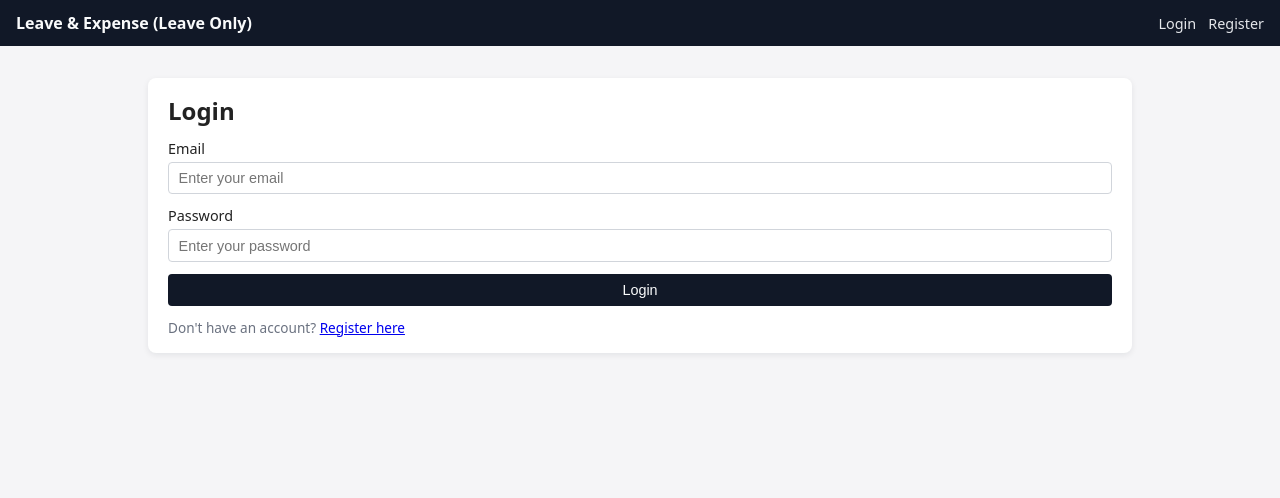
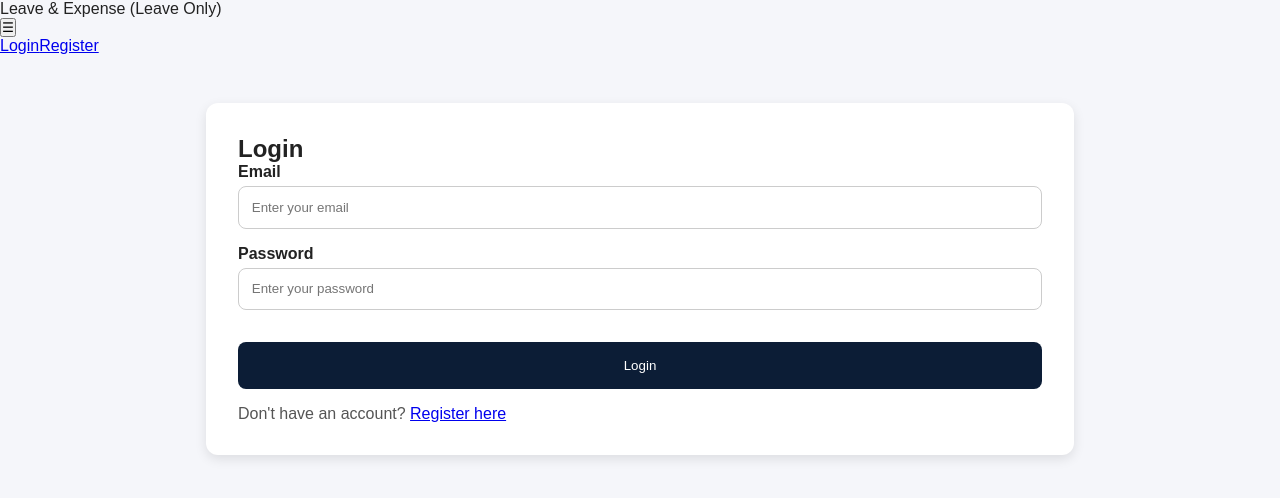
Before and after one commit to Gowthamsenthil-22/leave_sys, a React app in the folder frontend/: page /login in a window 1280 px wide. Shown: the top 498 px of the page. Built offline with nearby package versions, Linux system fonts and the light colour scheme; the HTML template or start-up script is replaced by a standard one.

Commit message:
Update global.css

```diff
--- a/frontend/src/styles/global.css
+++ b/frontend/src/styles/global.css
@@ -1,323 +1,113 @@
+/* GLOBAL RESET */
 * {
-  box-sizing: border-box;
   margin: 0;
   padding: 0;
+  box-sizing: border-box;
 }
 
 body {
-  font-family: system-ui, -apple-system, BlinkMacSystemFont, 'Segoe UI',
-    sans-serif;
-  background-color: #f5f5f7;
+  background: #f5f6fa;
+  font-family: Arial, sans-serif;
   color: #222;
+  margin: 0;
 }
 
-.app-container {
-  min-height: 100vh;
-  display: flex;
-  flex-direction: column;
-}
-
-.app-content {
-  flex: 1;
+/* Centered layout */
+.page-container {
+  max-width: 900px;
+  margin: 2rem auto;
   padding: 1rem;
 }
 
-/* NAVBAR */
-
-.navbar {
-  display: flex;
-  align-items: center;
-  justify-content: space-between;
-  background-color: #111827;
-  color: #f9fafb;
-  padding: 0.75rem 1rem;
-  position: sticky;
-  top: 0;
-  z-index: 10;
+/* Card */
+.card {
+  background: white;
+  padding: 2rem;
+  border-radius: 12px;
+  box-shadow: 0 4px 12px rgba(0, 0, 0, 0.1);
 }
 
-.navbar-logo {
-  font-weight: 600;
-  font-size: 1rem;
+/* Buttons */
+.primary-button {
+  background: #0c1d36;
+  color: white;
+  border: none;
+  padding: 1rem;
+  width: 100%;
+  cursor: pointer;
+  border-radius: 8px;
+  margin-top: 1rem;
 }
 
-.navbar-links {
-  display: flex;
-  align-items: center;
-  gap: 0.75rem;
+.primary-button:hover {
+  background: #142c50;
 }
 
-.nav-link {
-  text-decoration: none;
-  color: #e5e7eb;
-  font-size: 0.9rem;
-}
-
-.nav-link:hover {
-  text-decoration: underline;
-}
-
-.nav-button {
+.secondary-button {
+  background: #e74c3c;
+  color: white;
   border: none;
-  padding: 0.4rem 0.8rem;
-  border-radius: 4px;
-  cursor: pointer;
-  font-size: 0.85rem;
-}
-
-/* Mobile nav toggle */
-.navbar-toggle {
-  display: none;
-  background: none;
-  border: none;
-  color: #f9fafb;
-  font-size: 1.2rem;
+  padding: 0.5rem 1rem;
+  border-radius: 6px;
   cursor: pointer;
 }
 
-/* PAGES */
-
-.page-container {
-  max-width: 1000px;
-  margin: 1rem auto;
-  padding: 0 0.5rem;
+.secondary-button:hover {
+  background: #c0392b;
 }
 
-.card {
-  background-color: #ffffff;
-  padding: 1rem 1.25rem;
-  border-radius: 8px;
-  box-shadow: 0 2px 6px rgba(15, 23, 42, 0.08);
-}
-
-.card h2 {
-  margin-bottom: 0.75rem;
-}
-
-.card-link {
-  display: block;
-  text-decoration: none;
-  background-color: #111827;
-  color: #f9fafb;
-  padding: 0.75rem 1rem;
-  border-radius: 6px;
-  font-size: 0.9rem;
-  text-align: center;
-}
-
-/* Forms */
-
-.form {
-  display: flex;
-  flex-direction: column;
-  gap: 0.75rem;
-  margin-top: 0.75rem;
-}
-
+/* Form */
 .form-group {
-  display: flex;
-  flex-direction: column;
-  gap: 0.25rem;
+  margin-bottom: 1rem;
 }
 
 .form-group label {
-  font-size: 0.9rem;
-  font-weight: 500;
+  font-weight: bold;
+  margin-bottom: 5px;
+  display: block;
 }
 
 .form-group input,
 .form-group select,
 .form-group textarea {
-  padding: 0.45rem 0.6rem;
-  border-radius: 4px;
-  border: 1px solid #d1d5db;
-  font-size: 0.9rem;
-}
-
-.form-group input:focus,
-.form-group select:focus,
-.form-group textarea:focus {
-  outline: none;
-  border-color: #111827;
-}
-
-.form-inline {
-  display: flex;
-  flex-wrap: wrap;
-  gap: 0.75rem;
-  margin-bottom: 1rem;
-  align-items: flex-end;
-}
-
-.primary-button,
-.secondary-button,
-.danger-button {
-  border: none;
-  padding: 0.5rem 0.9rem;
-  border-radius: 4px;
-  cursor: pointer;
-  font-size: 0.9rem;
-}
-
-.primary-button {
-  background-color: #111827;
-  color: #f9fafb;
-}
-
-.secondary-button {
-  background-color: #e5e7eb;
-  color: #111827;
-}
-
-.danger-button {
-  background-color: #b91c1c;
-  color: #f9fafb;
-}
-
-.small-button {
-  padding: 0.3rem 0.6rem;
-  font-size: 0.8rem;
-}
-
-/* Messages */
-
-.error-text {
-  margin-bottom: 0.5rem;
-  padding: 0.4rem 0.6rem;
-  border-radius: 4px;
-  background-color: #fee2e2;
-  color: #991b1b;
-  font-size: 0.85rem;
-}
-
-.success-text {
-  margin-bottom: 0.5rem;
-  padding: 0.4rem 0.6rem;
-  border-radius: 4px;
-  background-color: #dcfce7;
-  color: #166534;
-  font-size: 0.85rem;
-}
-
-.muted-text {
-  margin-top: 0.75rem;
-  font-size: 0.85rem;
-  color: #6b7280;
-}
-
-.center-text {
-  text-align: center;
-  padding: 2rem;
+  width: 100%;
+  padding: 0.8rem;
+  border: 1px solid #ccc;
+  border-radius: 8px;
 }
 
 /* Table */
-
 .table-wrapper {
-  width: 100%;
   overflow-x: auto;
-  margin-top: 0.75rem;
 }
 
 .table {
   width: 100%;
   border-collapse: collapse;
-  font-size: 0.85rem;
+  margin-top: 1.5rem;
 }
 
 .table th,
 .table td {
-  border: 1px solid #e5e7eb;
-  padding: 0.5rem;
+  padding: 0.8rem 1rem;
+  border-bottom: 1px solid #ddd;
   text-align: left;
 }
 
 .table th {
-  background-color: #f3f4f6;
+  background: #f1f3f5;
+  font-weight: bold;
 }
 
-/* Grid */
-
-.grid {
-  display: grid;
-  grid-template-columns: repeat(3, minmax(0, 1fr));
-  gap: 0.75rem;
-  margin-top: 0.75rem;
+.error-text {
+  color: #c0392b;
+  padding: 10px;
+  background: #fdecea;
+  border-left: 4px solid #e74c3c;
+  margin-bottom: 1rem;
 }
 
-.balance-card {
-  background-color: #f3f4f6;
-  border-radius: 6px;
-  padding: 0.75rem;
-  text-align: center;
+.muted-text {
+  margin-top: 1rem;
+  color: #555;
 }
-
-.balance-card h4 {
-  margin-bottom: 0.25rem;
-}
-
-/* Calendar list */
-
-.calendar-list {
-  list-style: none;
-  margin-top: 0.75rem;
-  display: flex;
-  flex-direction: column;
-  gap: 0.5rem;
-}
-
-.calendar-item {
-  border-radius: 6px;
-  padding: 0.6rem 0.7rem;
-  background-color: #f3f4f6;
-}
-
-/* Responsive Styles */
-
-@media (max-width: 768px) {
-  .navbar-links {
-    position: absolute;
-    top: 3rem;
-    right: 0;
-    background-color: #111827;
-    flex-direction: column;
-    align-items: flex-start;
-    padding: 0.5rem 1rem;
-    display: none;
-    width: 60%;
-  }
-
-  .navbar-links-show {
-    display: flex;
-  }
-
-  .navbar-toggle {
-    display: inline-block;
-  }
-
-  .grid {
-    grid-template-columns: repeat(2, minmax(0, 1fr));
-  }
-
-  .page-container {
-    margin: 0.5rem auto;
-  }
-}
-
-@media (max-width: 480px) {
-  .grid {
-    grid-template-columns: 1fr;
-  }
-
-  .navbar-logo {
-    font-size: 0.9rem;
-  }
-
-  .card {
-    padding: 0.75rem;
-  }
-
-  .form-inline {
-    flex-direction: column;
-    align-items: stretch;
-  }
-}
```
